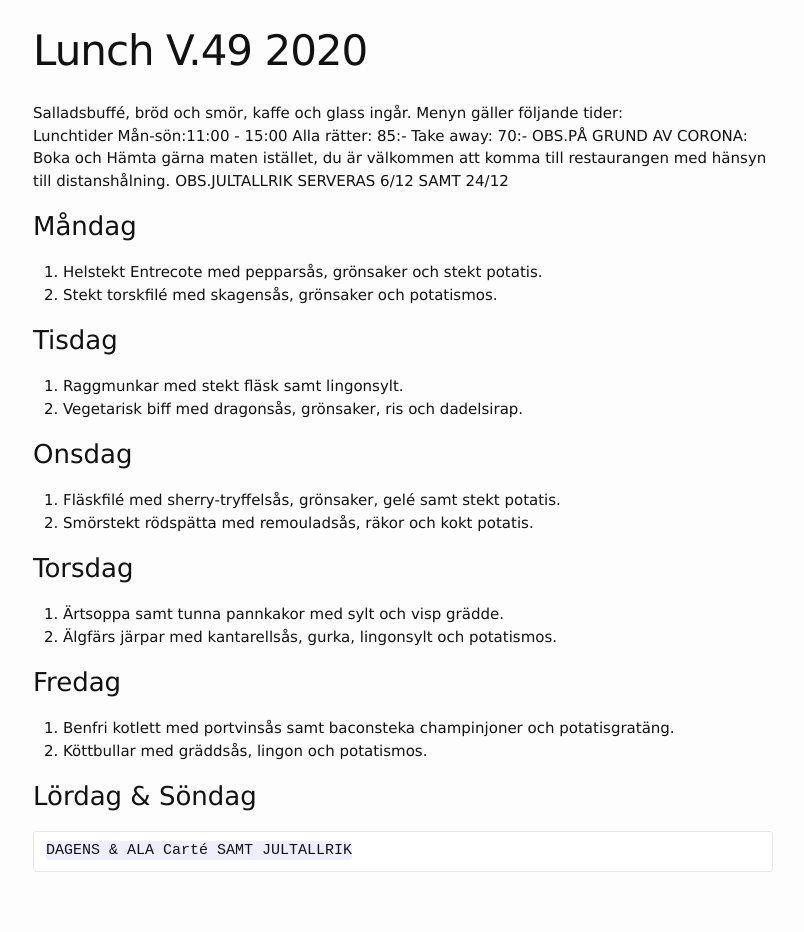
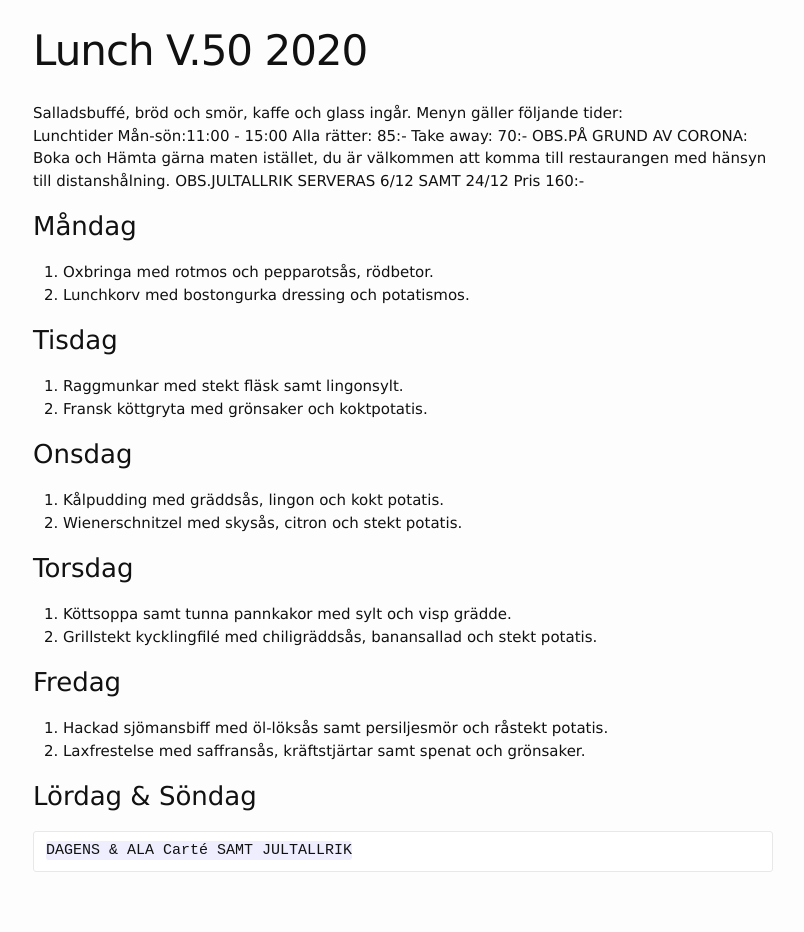
Before and after one commit to FarInn62/farinn62.github.io, a Jekyll site: the page built from lunch.md, in a window 1280 px wide. Shown: the whole page, without its empty margins (237-1041 px from the left). Built offline with Jekyll 4.4.1, drawn with Linux system fonts in a browser that asks for light colours.

Commit message:
Update lunch.md

```diff
--- a/lunch.md
+++ b/lunch.md
@@ -1,6 +1,6 @@
 ---
 layout: foodmenu
-title: Lunch V.49 2020
+title: Lunch V.50 2020
 permalink: /lunch/
 published: true
 ---
@@ -9,27 +9,27 @@ Menyn gäller följande tider:
 Lunchtider  Mån-sön:11:00 - 15:00
 Alla rätter: 85:- Take away: 70:-
 OBS.PÅ GRUND AV CORONA: Boka och Hämta gärna maten istället, du är välkommen att komma till restaurangen med hänsyn till distanshålning.
-     OBS.JULTALLRIK SERVERAS 6/12 SAMT 24/12
+     OBS.JULTALLRIK SERVERAS 6/12 SAMT 24/12 Pris 160:-
 
 ### Måndag
-1. Helstekt Entrecote med pepparsås, grönsaker och stekt potatis.
-2. Stekt torskfilé med skagensås, grönsaker och potatismos.
+1. Oxbringa med rotmos och pepparotsås, rödbetor.
+2. Lunchkorv med bostongurka dressing och potatismos.
 
 ### Tisdag
 1. Raggmunkar med stekt fläsk samt lingonsylt.
-2. Vegetarisk biff med dragonsås, grönsaker, ris och dadelsirap.
+2. Fransk köttgryta med grönsaker och koktpotatis.
 
 ### Onsdag
-1. Fläskfilé med sherry-tryffelsås, grönsaker, gelé samt stekt potatis.
-2. Smörstekt rödspätta med remouladsås, räkor och kokt potatis.
+1. Kålpudding med gräddsås, lingon och kokt potatis.
+2. Wienerschnitzel med skysås, citron och stekt potatis.
 
 ### Torsdag
-1. Ärtsoppa samt tunna pannkakor med sylt och visp grädde.
-2. Älgfärs järpar med kantarellsås, gurka, lingonsylt och potatismos.
+1. Köttsoppa samt tunna pannkakor med sylt och visp grädde.
+2. Grillstekt kycklingfilé med chiligräddsås, banansallad och stekt potatis.
 
 ### Fredag
-1. Benfri kotlett med portvinsås samt baconsteka champinjoner och potatisgratäng.
-2. Köttbullar med gräddsås, lingon och potatismos.
+1. Hackad sjömansbiff med öl-löksås samt persiljesmör och råstekt potatis.
+2. Laxfrestelse med saffransås, kräftstjärtar samt spenat och grönsaker.
 
 
 ### Lördag & Söndag
```
